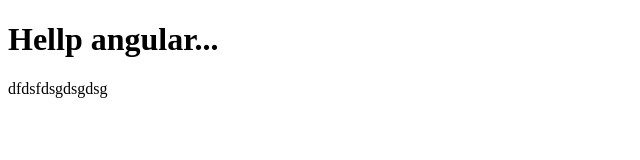
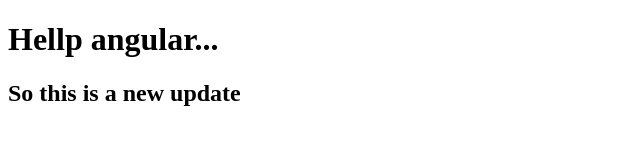
Before and after one commit to Utshox/Angular, a plain HTML site: page index.html in a window 1280 px wide. Shown: the whole page, without its empty margins (0-640 px from the left). Drawn offline with Linux system fonts and the light colour scheme.

Commit message:
new one at 2am

```diff
--- a/index.html
+++ b/index.html
@@ -6,6 +6,6 @@
   </head>
   <body>
     <h1>Hellp angular...</h1>
-    dfdsfdsgdsgdsg
+    <h2>So this is a new update</h2>
   </body>
 </html>
```
